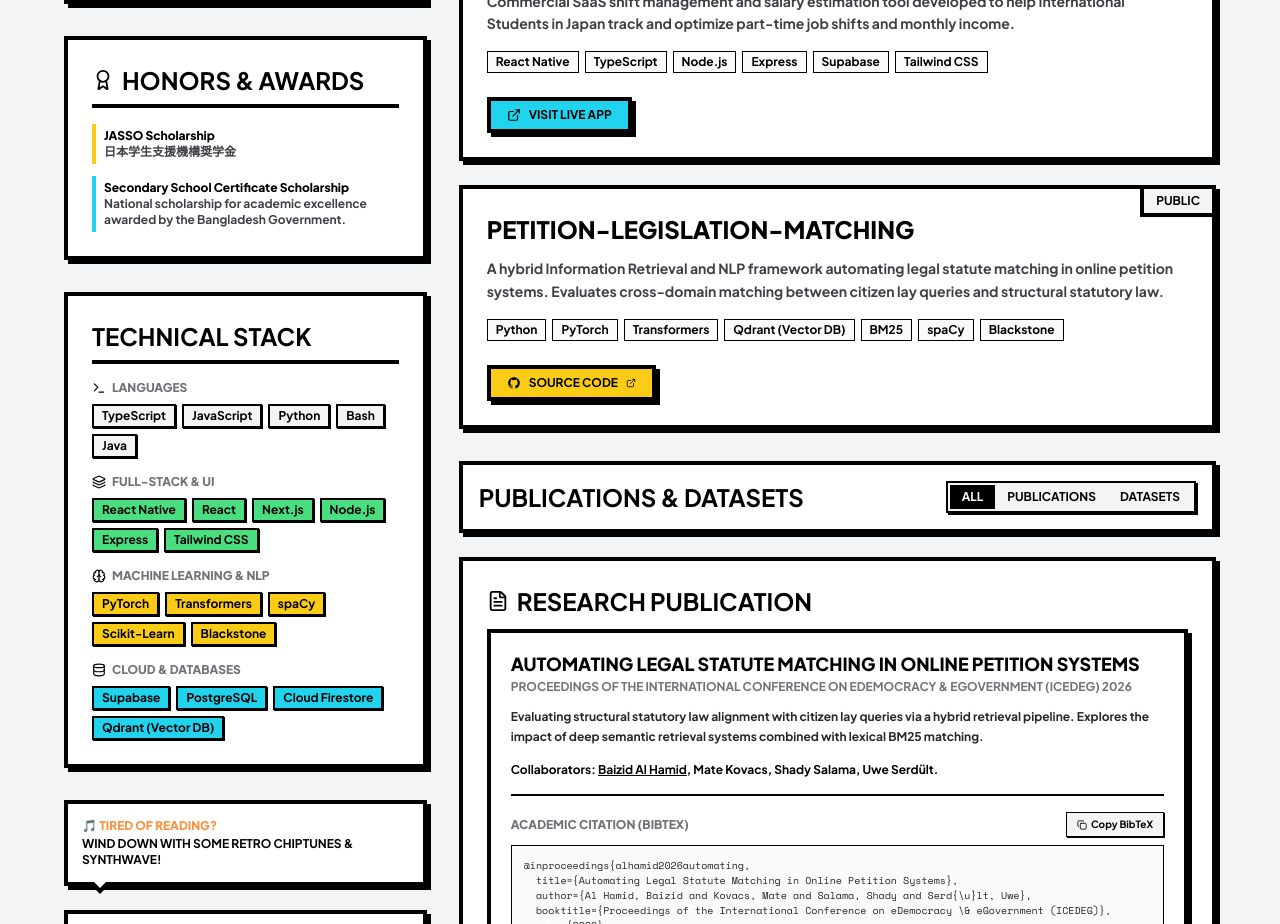
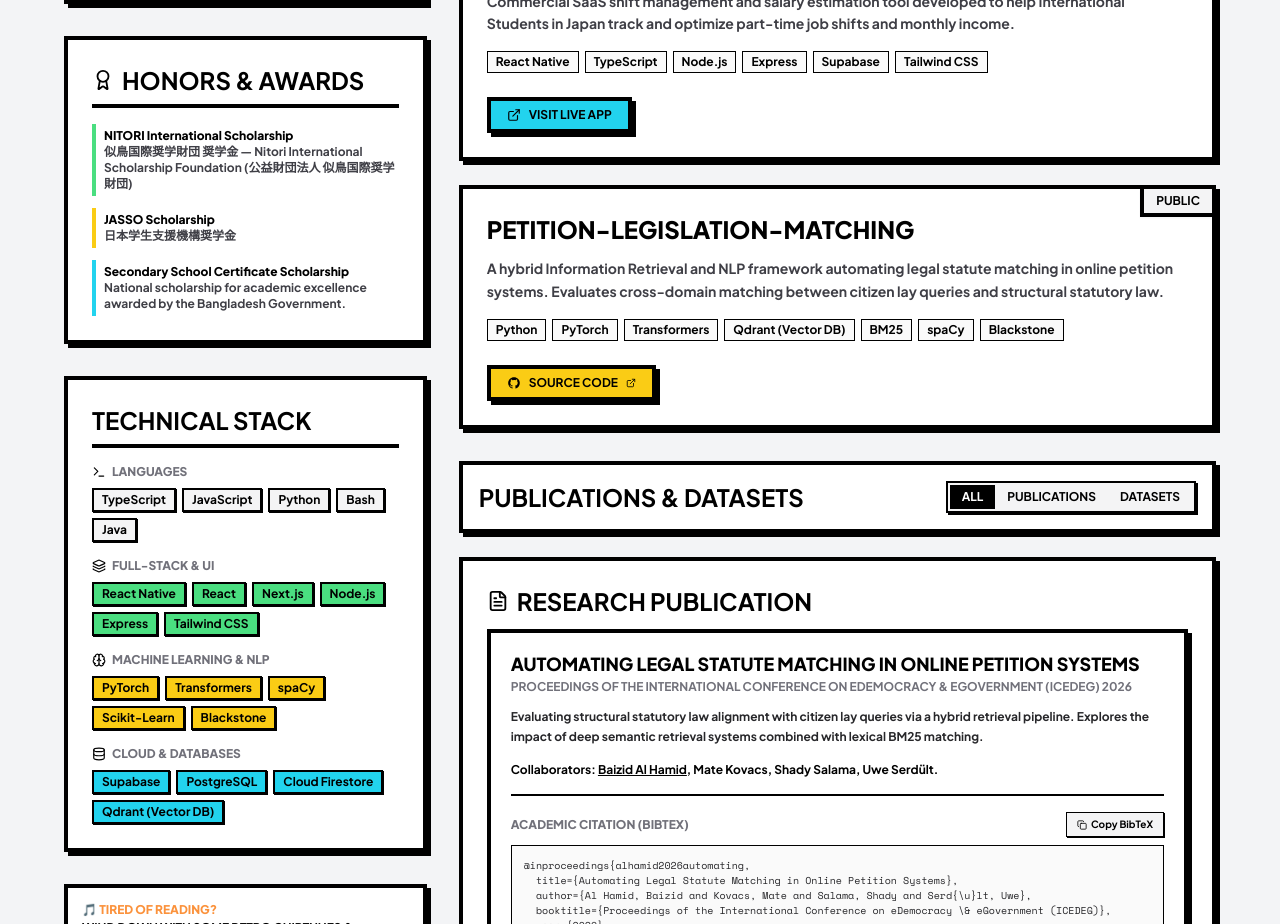
Before and after one commit to BAIZ1D/BAIZ1D.github.io, a React (Vite) app: page / in a window 1280 px wide. Shown: the part 1360-2284 px from the top of the page. Built offline with nearby package versions, Linux system fonts and the light colour scheme.

Commit message:
feat(awards): add Nitori International Scholarship details

```diff
--- a/src/App.tsx
+++ b/src/App.tsx
@@ -381,6 +381,10 @@ function App() {
         <Award size={22} /> Honors & Awards
       </h2>
       <div className="flex flex-col gap-3 font-semibold text-xs text-zinc-700">
+        <div className="border-l-4 border-neoGreen pl-2 py-1">
+          <span className="font-extrabold text-black">NITORI International Scholarship</span><br/>
+          似鳥国際奨学財団 奨学金 — Nitori International Scholarship Foundation (公益財団法人 似鳥国際奨学財団)
+        </div>
         <div className="border-l-4 border-neoYellow pl-2 py-1">
           <span className="font-extrabold text-black">JASSO Scholarship</span><br/>
           日本学生支援機構奨学金
```
